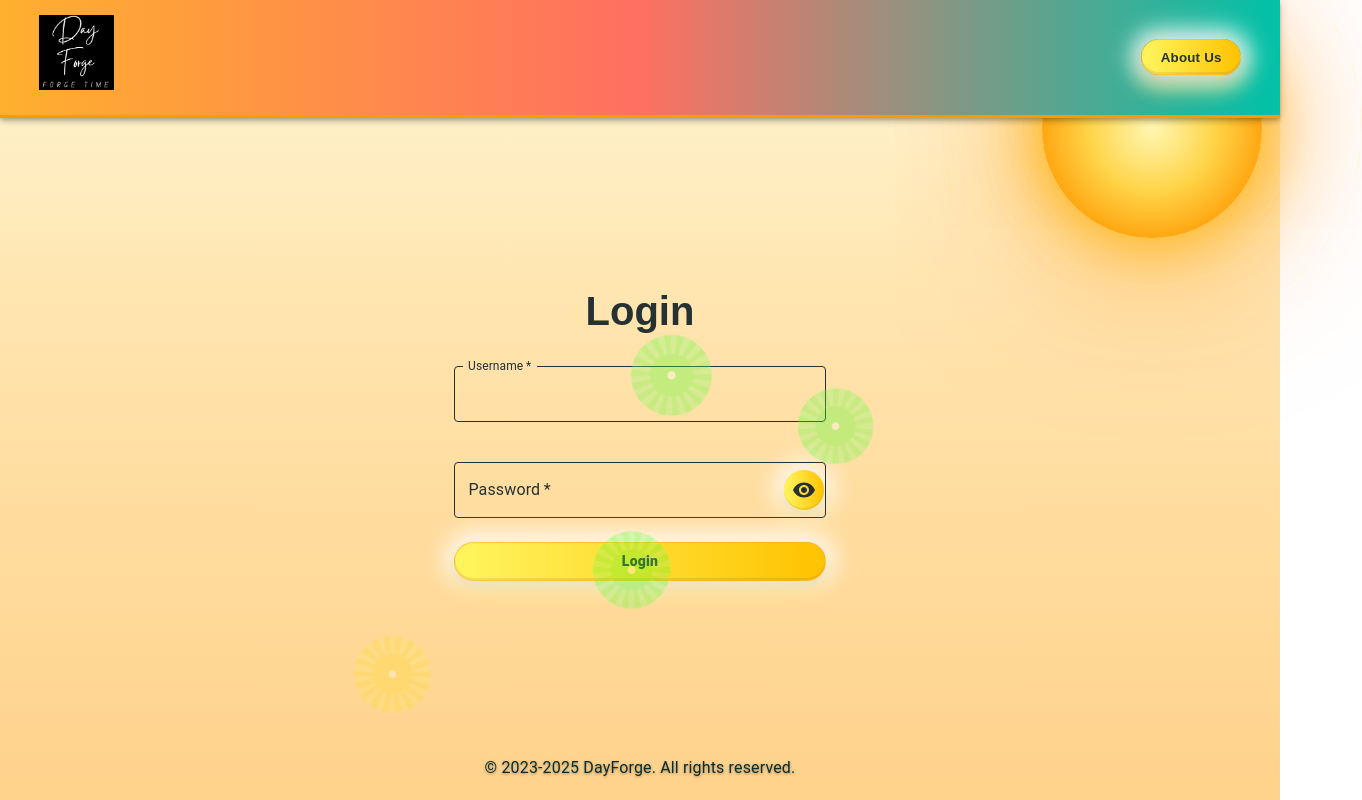
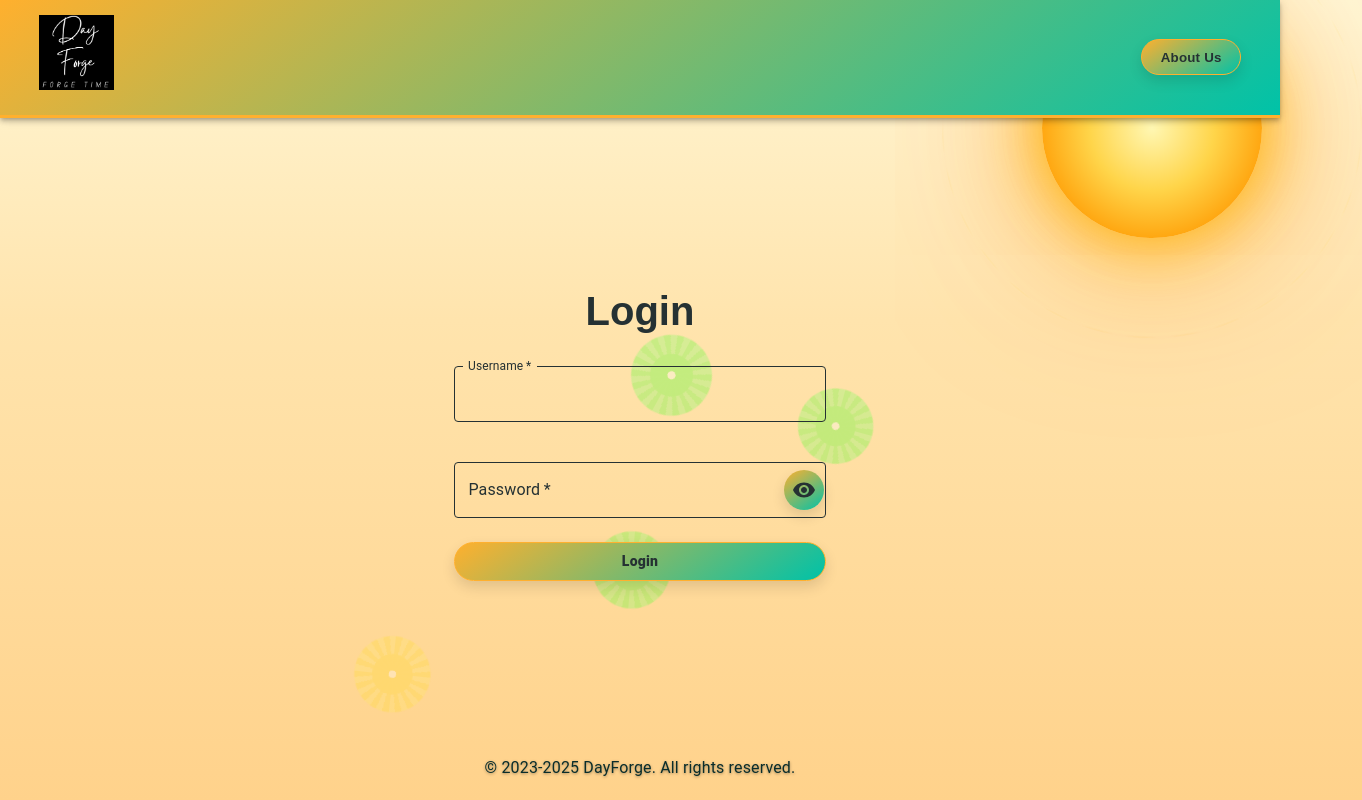
Before and after one commit to ShandilyaNookala/DayForge-FrontEnd, a React (Vite) app: page /login in a window 1280 px wide. Shown: the top 800 px of the page, 1362 px wide, since content can reach past the window. Built offline with nearby package versions, Linux system fonts and the light colour scheme; no server answers.

Commit message:
Vibrant Summer theme cleanup: unify colors, fix buttons, non-sticky header and sun; overlay behind content

```diff
--- a/src/components/global-components/Header/Header.module.css
+++ b/src/components/global-components/Header/Header.module.css
@@ -1,14 +1,12 @@
 .header {
-  background: var(--vibrant-header-bg, var(--header-bg)) !important;
+  background: var(--header-bg) !important;
   color: var(--header-text) !important;
   padding: 15px !important;
   font-size: 24px !important;
-  position: sticky !important;
-  top: 0 !important;
-  z-index: 6 !important;
+  position: static !important;
   overflow: hidden;
-  border-bottom: 3px solid var(--header-border-color, var(--table-border));
-  box-shadow: var(--header-shadow, none);
+  border-bottom: 3px solid var(--table-border);
+  box-shadow: none;
 }
 
 .toolbar {
--- a/src/components/pages-components/Login/CardFlip/CardFlip.module.css
+++ b/src/components/pages-components/Login/CardFlip/CardFlip.module.css
@@ -32,7 +32,7 @@
 .login {
   background: var(--header-bg) !important;
   color: var(--login-button-text) !important;
-  box-shadow: 0 0 20px var(--login-button-shadow) !important;
+  box-shadow: 0 6px 14px rgba(0, 0, 0, 0.12) !important;
   width: 80%;
   max-width: 400px;
   font-weight: bold;
--- a/src/index.css
+++ b/src/index.css
@@ -12,16 +12,9 @@
   --login-modal-background: var(--bg);
   --info-card-background: var(--header-bg);
 
-  --login-button-background: linear-gradient(
-    90deg,
-    var(--button-grad-start),
-    var(--button-grad-end)
-  );
+  --login-button-background: var(--header-bg);
   --login-button-text: var(--button-text);
   --login-button-border: var(--table-border);
-  --login-button-shadow: var(--button-shadow-outer-1);
-  --login-button-shadow-2: var(--button-shadow-outer-2);
-  --login-button-shadow-inset: var(--button-shadow-inset);
 
   --info-card-background: var(--header-bg);
 
@@ -131,17 +124,14 @@ button,
 .btn {
   background: var(--login-button-background) !important;
   color: var(--login-button-text) !important;
-  border: 1px solid var(--button-border);
+  border: 1px solid var(--table-border);
   padding: 0.6rem 1.15rem;
   display: inline-block;
   border-radius: 999px;
   text-align: center;
   font-weight: 800;
   letter-spacing: 0.2px;
-  box-shadow: 0 6px 14px rgba(0, 0, 0, 0.08),
-    0 0 22px 10px var(--login-button-shadow),
-    0 12px 22px var(--login-button-shadow-2),
-    inset 0 -2px 0 var(--login-button-shadow-inset);
+  box-shadow: 0 6px 14px rgba(0, 0, 0, 0.12);
   cursor: pointer;
   transition: transform 0.2s ease, filter 0.2s ease, background 0.2s ease !important;
   text-decoration: none;
@@ -151,23 +141,19 @@ button:hover,
 .btn:hover {
   filter: brightness(1.05);
   transform: translateY(-1px) scale(1.02);
-  box-shadow: 0 6px 14px rgba(0, 0, 0, 0.08),
-    0 0 22px 10px var(--login-button-shadow),
-    0 12px 22px var(--login-button-shadow-2),
-    inset 0 -2px 0 var(--login-button-shadow-inset) !important;
+  box-shadow: 0 8px 18px rgba(0, 0, 0, 0.14) !important;
 }
 
 button:active,
 .btn:active {
   transform: translateY(0) scale(0.99);
-  box-shadow: 0 2px 8px rgba(0, 0, 0, 0.12),
-    inset 0 -2px 0 var(--login-button-shadow-inset) !important;
+  box-shadow: 0 2px 8px rgba(0, 0, 0, 0.12) !important;
 }
 
 button:focus-visible,
 .btn:focus-visible {
   outline: none;
-  box-shadow: 0 0 0 3px var(--button-ring) !important;
+  box-shadow: 0 0 0 3px var(--accent) !important;
 }
 
 .MuiCheckbox-root {
@@ -181,9 +167,9 @@ button:focus-visible,
 .table {
   background: var(--results-bg) !important;
   color: var(--table-text-color, var(--main-text)) !important;
-  border: var(--results-border);
+  border: 1px solid var(--table-border);
   border-radius: 20px !important;
-  box-shadow: var(--results-shadow);
+  box-shadow: 0 8px 25px rgba(0, 0, 0, 0.08);
   overflow: hidden;
 }
 
@@ -212,9 +198,9 @@ button:focus-visible,
 
 .MuiTableContainer-root {
   background: var(--results-bg) !important;
-  border: var(--results-border);
+  border: 1px solid var(--table-border);
   border-radius: 20px !important;
-  box-shadow: var(--results-shadow);
+  box-shadow: 0 8px 25px rgba(0, 0, 0, 0.08);
   overflow: hidden;
 }
 
@@ -230,13 +216,10 @@ button:focus-visible,
 
 .MuiButton-root {
   background: var(--login-button-background) !important;
-  color: #253133 !important;
+  color: var(--login-button-text) !important;
   border-radius: 999px !important;
-  border: 1px solid var(--button-border) !important;
-  box-shadow: 0 6px 14px rgba(0, 0, 0, 0.08),
-    0 0 22px 10px var(--login-button-shadow),
-    0 12px 22px var(--login-button-shadow-2),
-    inset 0 -2px 0 var(--login-button-shadow-inset) !important;
+  border: 1px solid var(--table-border) !important;
+  box-shadow: 0 6px 14px rgba(0, 0, 0, 0.12) !important;
   text-transform: none !important;
   font-weight: 800 !important;
   letter-spacing: 0.2px !important;
@@ -245,10 +228,7 @@ button:focus-visible,
 .MuiButton-root:hover {
   filter: brightness(1.06);
   transform: translateY(-1px) scale(1.02);
-  box-shadow: 0 6px 14px rgba(0, 0, 0, 0.08),
-    0 0 22px 10px var(--login-button-shadow),
-    0 12px 22px var(--login-button-shadow-2),
-    inset 0 -2px 0 var(--login-button-shadow-inset) !important;
+  box-shadow: 0 8px 18px rgba(0, 0, 0, 0.14) !important;
 }
 
 .MuiButton-outlined {
--- a/src/pages/Results/Results.module.css
+++ b/src/pages/Results/Results.module.css
@@ -9,12 +9,12 @@
 
 .resultsBox {
   background: var(--results-bg);
-  border: var(--results-border);
+  border: 1px solid var(--table-border);
   border-radius: 20px;
   padding: 24px;
   max-width: 800px;
   width: 100%;
-  box-shadow: var(--results-shadow);
+  box-shadow: 0 8px 25px rgba(0, 0, 0, 0.08);
 }
 
 .blurGradeAndNextWork {
@@ -39,7 +39,6 @@
 .valueCell {
   padding: 20px 16px !important;
   border-radius: 0 12px 12px 0;
-  border-left: 3px solid var(--results-accent);
   color: var(--highlight) !important;
   background: #ffffff !important;
 }
@@ -274,7 +273,7 @@
 }
 
 .resultsBox tbody tr:hover {
-  background: var(--results-hover);
+  background: rgba(255, 255, 255, 0.6);
   transform: scale(1.01);
 }
 
--- a/src/themes/ForestTheme/colors.css
+++ b/src/themes/ForestTheme/colors.css
@@ -24,4 +24,5 @@
   --main-text: #e5e5e5;
   --button-text: #ffffff;
   --results-bg: #ffffff;
+  --results-accent: #1a2e20;
 }
--- a/src/themes/OceanTheme/colors.css
+++ b/src/themes/OceanTheme/colors.css
@@ -24,4 +24,5 @@
   --main-text: #def2f1;
   --button-text: #def2f1;
   --results-bg: #def2f1;
+  --results-accent: #187bcd;
 }
--- a/src/themes/SummerBeachTheme/colors.css
+++ b/src/themes/SummerBeachTheme/colors.css
@@ -25,6 +25,8 @@
   --header-end: rgba(255, 255, 255, 0);
   --header-text: #062b2b;
 
+  --results-accent: #096aa7;
+
   --footer-start: rgba(255, 255, 255, 0);
   --footer-end: rgba(255, 255, 255, 0);
   --footer-text: #062b2b;
--- a/src/themes/VibrantSummerTheme/Vibrant.module.css
+++ b/src/themes/VibrantSummerTheme/Vibrant.module.css
@@ -5,7 +5,7 @@
   height: 100vh;
   overflow: hidden;
   pointer-events: none;
-  z-index: -1;
+  z-index: -2;
   background: linear-gradient(
     180deg,
     var(--bg1) 0%,
@@ -30,7 +30,7 @@
   );
   box-shadow: 0 0 60px rgba(255, 180, 0, 0.9), 0 0 120px rgba(255, 160, 0, 0.6),
     0 0 200px rgba(255, 120, 0, 0.4);
-  z-index: 2;
+  z-index: -1;
 }
 
 .sun::before {
@@ -49,16 +49,16 @@
 }
 
 .overlayRoot {
-  position: fixed;
+  position: absolute;
   inset: 0;
   pointer-events: none;
-  z-index: 5;
+  z-index: -1;
 }
 
 .citrus {
   position: absolute;
   inset: 0;
-  z-index: 9999;
+  z-index: -1;
 }
 
 .slice {
@@ -95,7 +95,7 @@
   filter: drop-shadow(0 6px 10px rgba(0, 0, 0, 0.08));
   animation: floatUp var(--d) linear infinite, sway 6s ease-in-out infinite;
   mix-blend-mode: soft-light;
-  z-index: 9999;
+  z-index: -1;
 }
 
 .lemon {
--- a/src/themes/VibrantSummerTheme/colors.css
+++ b/src/themes/VibrantSummerTheme/colors.css
@@ -7,15 +7,6 @@
   --header-end: #00c2a8;
   --header-text: #ffffff;
 
-  --vibrant-header-bg: linear-gradient(
-    90deg,
-    #ffb02e 0%,
-    #ff6f61 50%,
-    #00c2a8 100%
-  );
-  --header-border-color: #ff9900;
-  --header-shadow: 0 4px 18px rgba(255, 120, 0, 0.45);
-
   --footer-start: rgba(255, 255, 255, 0.96);
   --footer-end: rgba(255, 255, 255, 0.9);
   --footer-text: #0a2d2b;
@@ -24,29 +15,14 @@
   --highlight: #ffd54a;
   --main-text: #0a2d2b;
   --button-text: #253133;
-  --results-accent: #ff6f61;
 
-  --button-grad-start: #fff55f;
-  --button-grad-end: #ffc300;
-  --button-shadow-outer-1: rgba(255, 255, 255, 0.85);
-  --button-shadow-outer-2: rgba(255, 195, 0, 0.48);
-  --button-shadow-inset: rgba(0, 0, 0, 0.08);
-  --button-border: rgba(255, 176, 46, 0.6);
-  --button-ring: rgba(0, 194, 168, 0.35);
+  --border-see-rule: #ff6f61;
 
   --table-header: linear-gradient(90deg, #ffb02e, #ff6f61, #00c2a8);
   --table-border: #ffb02e;
   --table-text-color: #062e2a;
   --row-odd: #fff6c8;
   --row-even: #ffe6b4;
-
-  --border-see-rule: #ff6f61;
   --results-bg: rgba(255, 255, 255, 0.94);
   --results-accent: #ffb02e;
-  --results-border: 2px solid rgba(255, 255, 255, 0.95);
-  --results-shadow: 0 20px 45px rgba(255, 176, 46, 0.22);
-  --results-hover: rgba(255, 176, 46, 0.06);
-
-  --selection-bg: rgba(255, 213, 74, 0.6);
-  --selection-fg: #0a2d2b;
 }
```
